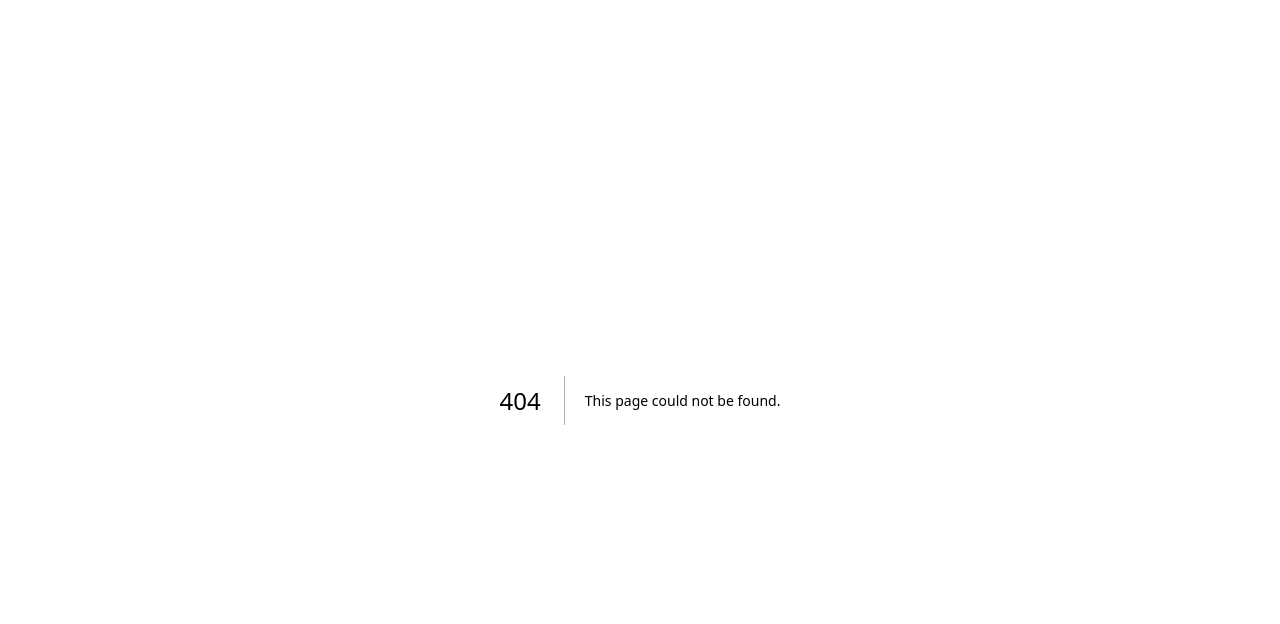
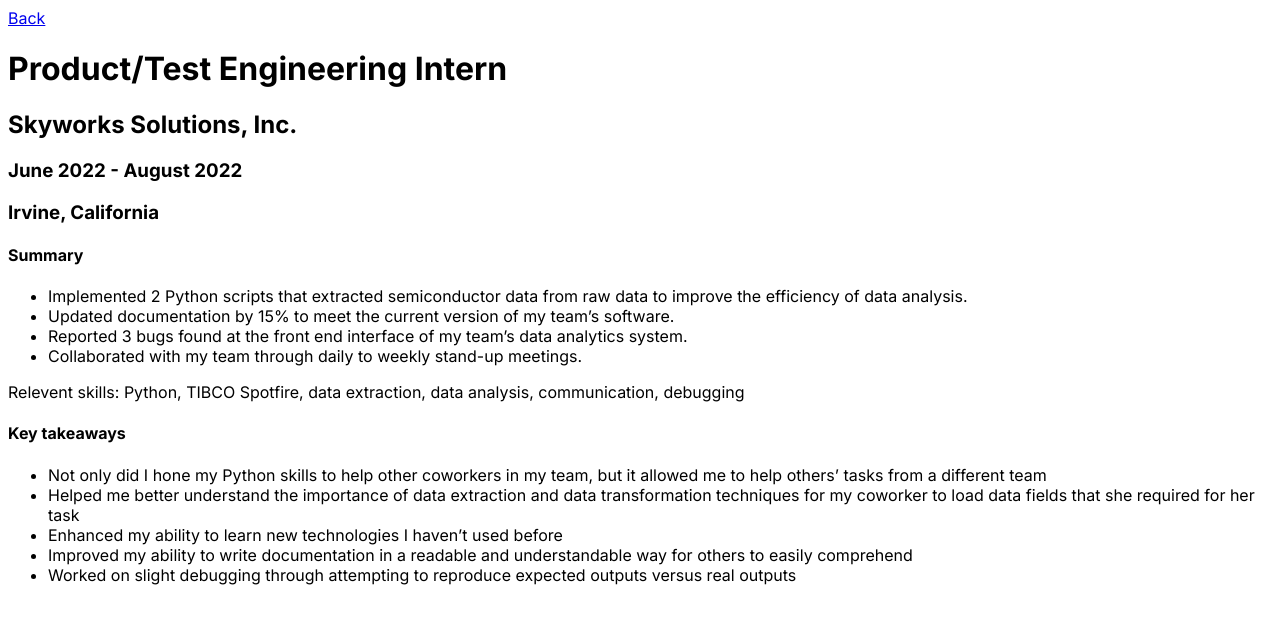
Before and after one commit to paolopedrigal/my-website, a Next.js app: page /timeline/skyworks in a window 1280 px wide. Before the commit this address had no page. Shown: the top 624 px of the page. Built offline with nearby package versions, Linux system fonts and the light colour scheme.

Commit message:
Finished pages for timeline page and timeline events

```diff
--- /dev/null
+++ b/app/timeline/[eventId]/page.tsx
@@ -0,0 +1,75 @@
+import Link from "next/link";
+
+interface timelineEventInfo {
+  dateStartMonth: string;
+  dateStartYear: number;
+  dateEndMonth: string;
+  dateEndYear: number;
+  eventTitle: string;
+  company: string;
+  city: string;
+  state: string;
+  summaryBulletPointsTitle: string;
+  summaryBulletPoints: string[];
+  skillsBulletPointsTitle: string;
+  skillsBulletPoints: string[];
+  keyTakeawaysTitle: string;
+  keyTakeaways: string[];
+}
+
+interface timelineEventInfoObject {
+  [index: string]: timelineEventInfo;
+}
+
+const timelineEventInfoData: timelineEventInfoObject = require("../../../assets/data/timeline-info.json");
+
+export default function TimelineEvent({
+  params,
+}: {
+  params: { eventId: string };
+}) {
+  //   const timelineEventInfoObject: timelineEventInfo = timelineEventInfoData[`${params.eventId}`];
+  const info: timelineEventInfo = timelineEventInfoData[params.eventId];
+  return (
+    <div>
+      <Link href="/timeline">Back</Link>
+      <div>
+        <div>
+          <h1>{info.eventTitle}</h1>
+          <h2>{info.company}</h2>
+        </div>
+        <div>
+          <h3>
+            {info.dateStartMonth} {info.dateStartYear} - {info.dateEndMonth}{" "}
+            {info.dateEndYear}
+          </h3>
+          <h3>
+            {info.city}, {info.state}
+          </h3>
+        </div>
+        <div>
+          <h4>{info.summaryBulletPointsTitle}</h4>
+          <ul>
+            {info.summaryBulletPoints.map((point) => (
+              <li>{point}</li>
+            ))}
+          </ul>
+          <div>
+            <span>{info.skillsBulletPointsTitle}: </span>
+            {info.skillsBulletPoints.map((skill, i) => {
+              if (i + 1 == info.skillsBulletPoints.length)
+                return <span>{skill}</span>;
+              else return <span>{skill}, </span>;
+            })}
+          </div>
+          <h4>{info.keyTakeawaysTitle}</h4>
+          <ul>
+            {info.keyTakeaways?.map((takeaway) => (
+              <li>{takeaway}</li>
+            ))}
+          </ul>
+        </div>
+      </div>
+    </div>
+  );
+}
--- /dev/null
+++ b/assets/data/timeline-info.json
@@ -0,0 +1,55 @@
+{
+  "university": {
+    "dateStartMonth": "September",
+    "dateStartYear": 2021,
+    "dateEndMonth": "June",
+    "dateEndYear": 2023,
+    "eventTitle": "Obtained B.S. Computer Science",
+    "company": "University of California, Irvine",
+    "city": "Irvine",
+    "state": "CA",
+    "summaryBulletPointsTitle": "Summary",
+    "summaryBulletPoints": [
+      "Recipeint of Regents Scholarship",
+      "Dean's List Fall 2021"
+    ],
+    "skillsBulletPointsTitle": "Coursework",
+    "skillsBulletPoints": ["Algorithms and Data Structures"],
+    "keyTakeawaysTitle": null,
+    "keyTakeaways": null
+  },
+  "skyworks": {
+    "dateStartMonth": "June",
+    "dateStartYear": 2022,
+    "dateEndMonth": "August",
+    "dateEndYear": 2022,
+    "eventTitle": "Product/Test Engineering Intern",
+    "company": "Skyworks Solutions, Inc.",
+    "city": "Irvine",
+    "state": "California",
+    "summaryBulletPointsTitle": "Summary",
+    "summaryBulletPoints": [
+      "Implemented 2 Python scripts that extracted semiconductor data from raw data to improve the efficiency of data analysis.",
+      "Updated documentation by 15% to meet the current version of my team’s software.",
+      "Reported 3 bugs found at the front end interface of my team’s data analytics system.",
+      "Collaborated with my team through daily to weekly stand-up meetings."
+    ],
+    "skillsBulletPointsTitle": "Relevent skills",
+    "skillsBulletPoints": [
+      "Python",
+      "TIBCO Spotfire",
+      "data extraction",
+      "data analysis",
+      "communication",
+      "debugging"
+    ],
+    "keyTakeawaysTitle": "Key takeaways",
+    "keyTakeaways": [
+      "Not only did I hone my Python skills to help other coworkers in my team, but it allowed me to help others’ tasks from a different team",
+      "Helped me better understand the importance of data extraction and data transformation techniques for my coworker to load data fields that she required for her task",
+      "Enhanced my ability to learn new technologies I haven’t used before",
+      "Improved my ability to write documentation in a readable and understandable way for others to easily comprehend",
+      "Worked on slight debugging through attempting to reproduce expected outputs versus real outputs"
+    ]
+  }
+}
```
Also changed, not shown: app/timeline/page.tsx (+21 -1 lines), assets/data/timeline.json (added, +16 -0 lines), 2 other files (tests, documents, lock files or other folders).
